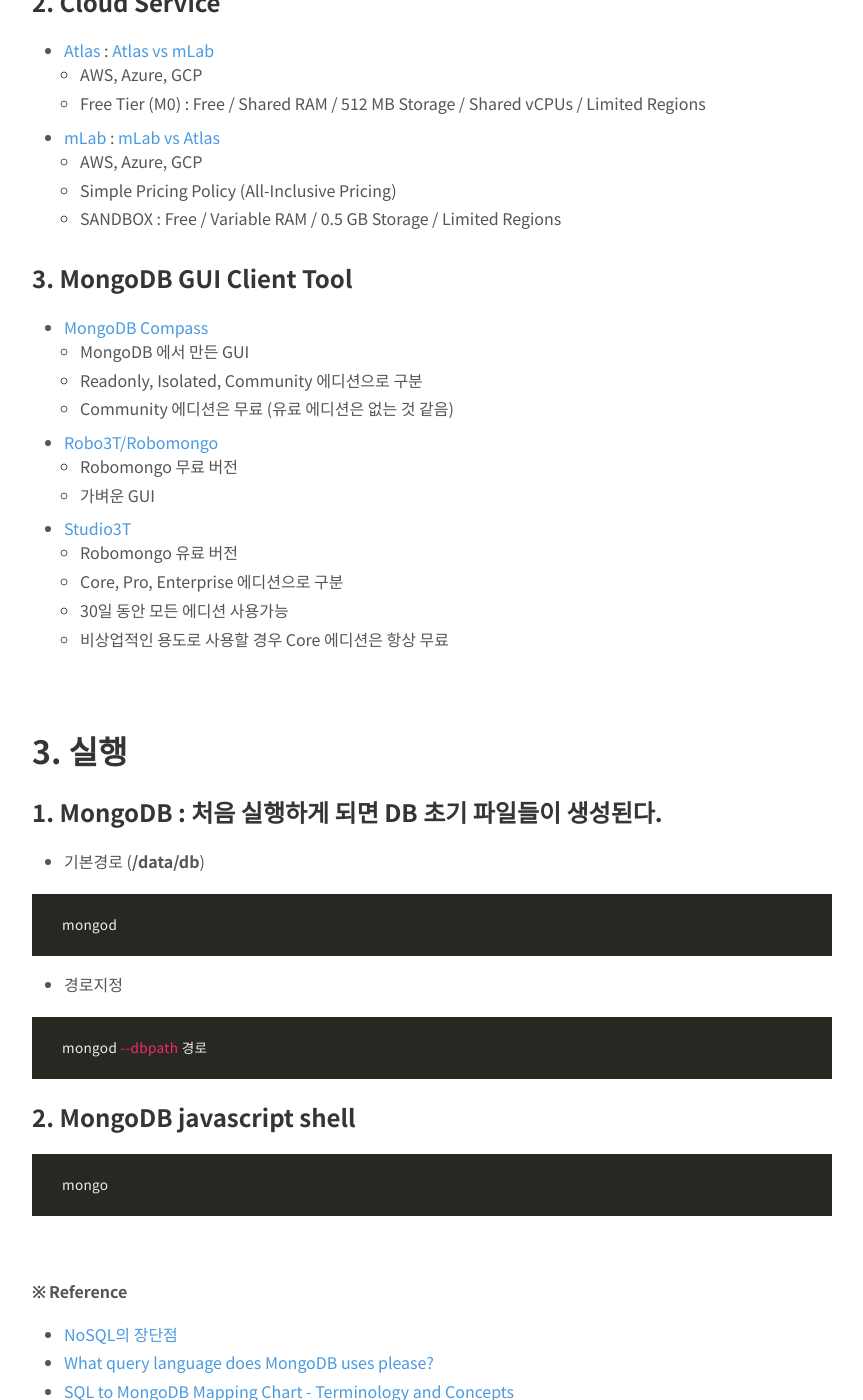
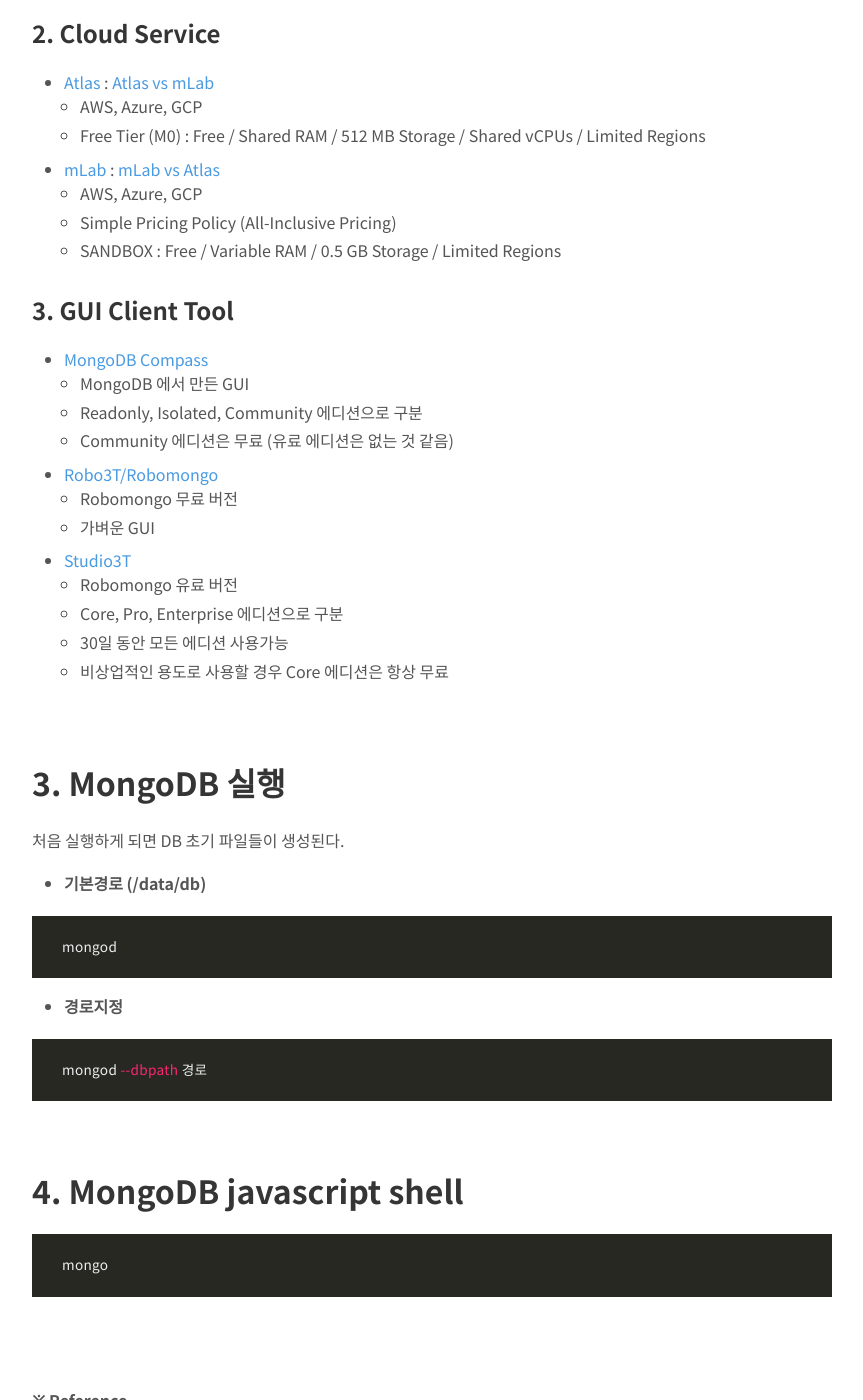
Before and after one commit to Shin-Hyunggyu/Shin-Hyunggyu.github.io, a Jekyll site: the page built from _posts/DB/2018-09-09-mongodb-introduce.md, in a window 1280 px wide and 1400 px high, scrolled down 5071 px. Shown: the whole window, without its empty margins (208-1071 px from the left). Built offline with Jekyll 4.4.1, drawn with Linux system fonts in a browser that asks for light colours; comment, search, counter and statistics services are not loaded; some of the changed text lies outside the part shown.

Commit message:
feat, fix: 포스팅 추가, 간격 수정 1. mongodb authenticate 포스팅 추가 2. 이전 포스팅 간격 살짝 수정

````diff
--- a/_posts/DB/2018-09-09-mongodb-introduce.md
+++ b/_posts/DB/2018-09-09-mongodb-introduce.md
@@ -11,7 +11,8 @@
 # 1. MongoDB 란
 
 [MongoDB](https://www.mongodb.com/) 는 Key 와 Value 의 **JSON** 으로 이루어진 Document 기반의 **NoSQL**(Not Only SQL) 이다. 기존의 RDS(Relational Database System) 는 무결성을 지키기 위해 여러 테이블로 나누고 서로 관계를 맺는 구조를 가지는데 반에 **NoSQL** 은 Key 와 Value 그리고 집합이라는 매우 심플한 구조를 가진다. RDS 특성상 **Data Sharding** 을 하기 위해서는 큰 부담이 따르고 한계가 있기 때문에 **Scale Out** 보다 **Scale Up** 을 한다. **Scale Up** 은 **Scale Out** 보다 비용과 시간적인 측면에서 매우 부담이 큰 작업이다. 하지만 **NoSQL** 은 이런 단점을 극복할 수 있도록 설계되어 있어 **Scale Out** 에 용이하다. 또 **Schema** 가 고정되어 있는 RDS 와는 달리 Collection(Table) 안에서 서로 다른 **Schema** 형태의 Document(Record/Row) 를 가질 수 있어 매우 유연하다. 이런 특징은 Document 안에 Field(Column) 를 확장하거나 축소할 때 편하고 부담이 없다. **MongoDB** 는 Main Query Language 로 **Javascript** 를 사용하고 있어 Web Developer 에게 친숙하다는 것도 장점이 될 수 있겠다. 하지만 위와 같은 편리함과 유연함은 복잡한 쿼리를 불가능하게 하고 데이터의 무결성을 깰 수 있다는 점에서 단점이 될 수 도 있다.
-<br><br>
+
+<br>
 
 |     RDS    |   MongoDB   |
 |:----------:|:-----------:|
@@ -62,9 +63,11 @@
 
 ※ **.cfg** 나 **.conf** 는 확장자 차이 일 뿐 참조해서 MongoDB 를 실행하고 싶을 때는 선호하는 확장자로 만들면 됨
 
-#### 6. Service 재시작 (mongod.cfg 변경사항 적용)
+#### 6. MongoDB 재시작 (mongod.cfg 변경사항 적용)
 
-> services.msc
+```bash
+services.msc
+```
 
 ![install](/assets/img/posts/DB/2018-09-09/service-restart.png)
 
@@ -119,7 +122,7 @@
   * Simple Pricing Policy (All-Inclusive Pricing)
   * SANDBOX : Free / Variable RAM / 0.5 GB Storage / Limited Regions
 
-## 3. MongoDB GUI Client Tool
+## 3. GUI Client Tool
 
 * [MongoDB Compass](https://www.mongodb.com/products/compass)
   * MongoDB 에서 만든 GUI
@@ -136,29 +139,31 @@
 
 <br>
 
-# 3. 실행
+# 3. MongoDB 실행
 
-## 1. MongoDB : 처음 실행하게 되면 DB 초기 파일들이 생성된다.
+처음 실행하게 되면 DB 초기 파일들이 생성된다.
 
-* 기본경로 (**/data/db**)
+* **기본경로 (/data/db)**
 
 ```bash
 mongod
 ```
 
-* 경로지정
+* **경로지정**
 
 ```bash
 mongod --dbpath 경로
 ```
 
-## 2. MongoDB javascript shell
+<br>
+
+# 4. MongoDB javascript shell
 
 ```bash
 mongo
 ```
 
-<br>
+<br><br>
 
 **※ Reference**
   * [NoSQL의 장단점](http://lazybrain.ikspres.com/nosql1/)
````
Also changed, not shown: _posts/DB/2018-09-10-mongodb-authentication.md (added, +167 -0 lines), _posts/NodeJS/2018-08-30-typescript-import-export.md (+6 -4 lines).
